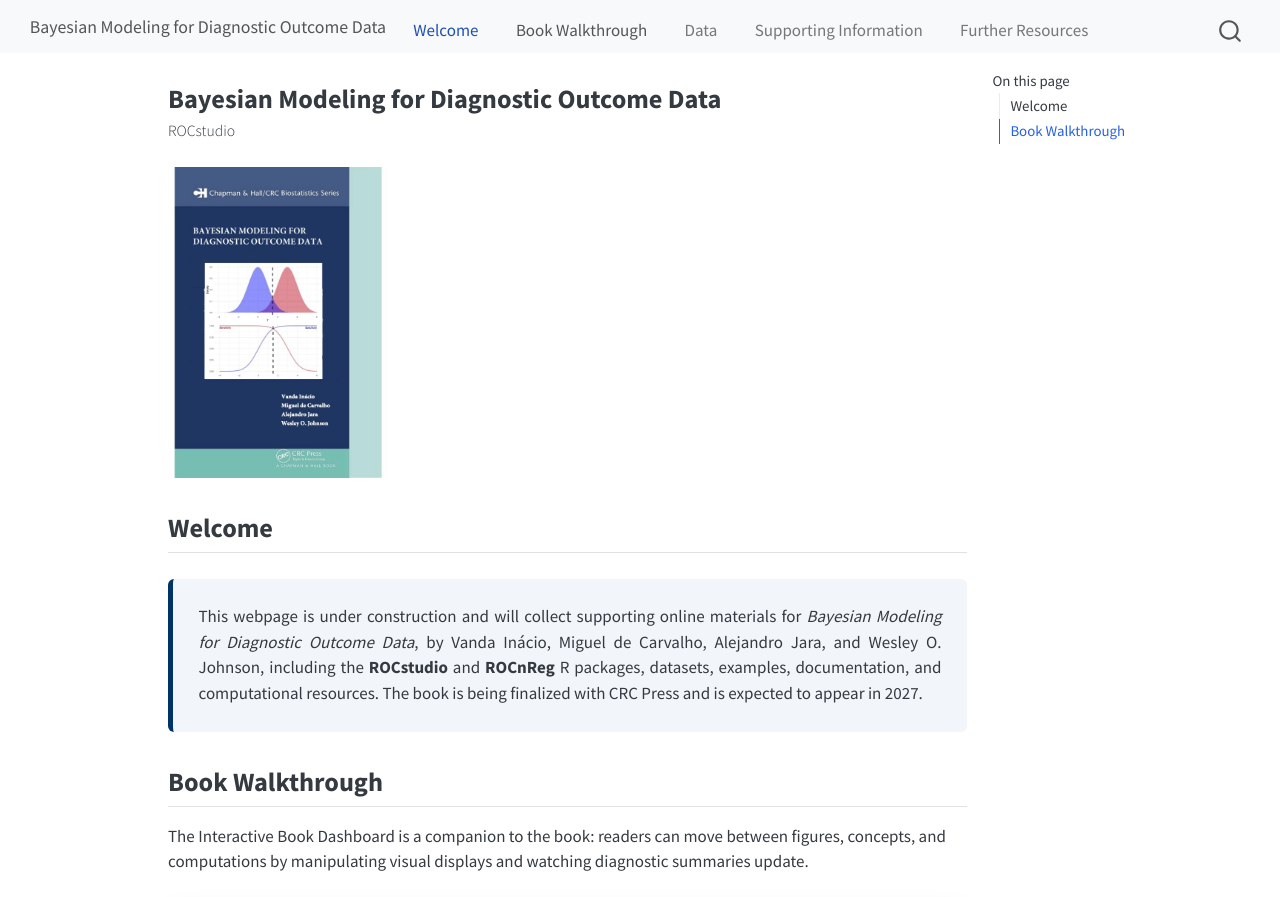
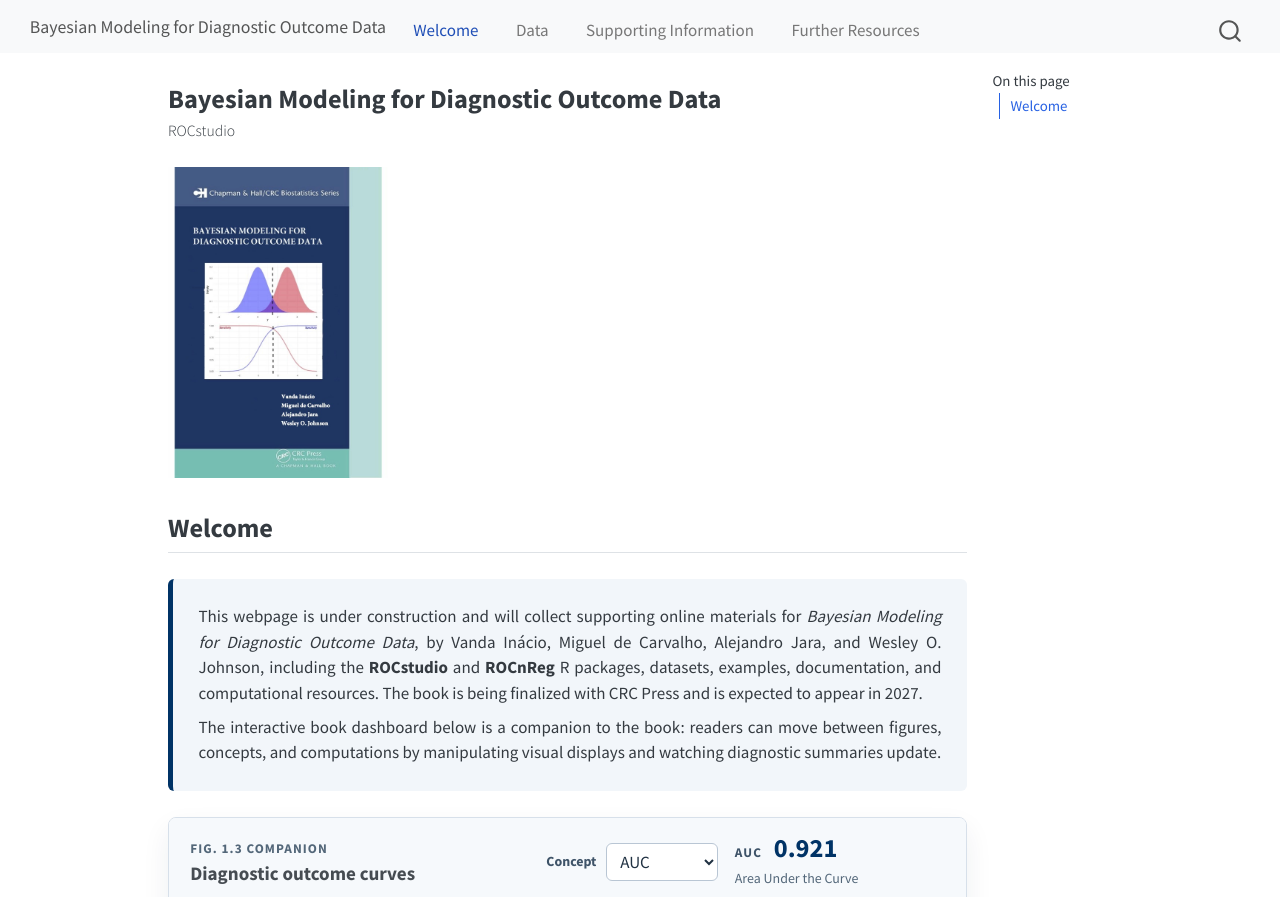
Before and after one commit to BayesStats/rocstudio, a plain HTML site: page index.html in a window 1280 px wide. Shown: the top 897 px of the page. Drawn offline with Linux system fonts and the light colour scheme.

Commit message:
Fold dashboard into welcome section

```diff
--- a/index.html
+++ b/index.html
@@ -132,10 +132,6 @@
 <span class="menu-text">Welcome</span></a>
   </li>
   <li class="nav-item">
-    <a class="nav-link" href="#dashboard">
-<span class="menu-text">Book Walkthrough</span></a>
-  </li>
-  <li class="nav-item">
     <a class="nav-link disabled" href="#" tabindex="-1" aria-disabled="true">
 <span class="menu-text">Data</span></a>
   </li>
@@ -164,7 +160,6 @@
 
   <ul>
   <li><a href="#welcome" id="toc-welcome" class="nav-link active" data-scroll-target="#welcome">Welcome</a></li>
-  <li><a href="#dashboard" id="toc-dashboard" class="nav-link" data-scroll-target="#dashboard">Book Walkthrough</a></li>
   </ul>
 </nav>
     </div>
@@ -246,6 +241,7 @@
 <!-- <strong>About the book</strong>  -->
 <div class="justify">
 <p>This webpage is under construction and will collect supporting online materials for <em>Bayesian Modeling for Diagnostic Outcome Data</em>, by Vanda Inácio, Miguel de Carvalho, Alejandro Jara, and Wesley O. Johnson, including the <strong>ROCstudio</strong> and <strong>ROCnReg</strong> R packages, datasets, examples, documentation, and computational resources. The book is being finalized with CRC Press and is expected to appear in 2027.</p>
+<p>The interactive book dashboard below is a companion to the book: readers can move between figures, concepts, and computations by manipulating visual displays and watching diagnostic summaries update.</p>
 </div>
 </div>
 <!--
@@ -264,10 +260,6 @@
 
 
 
-</section>
-<section id="dashboard" class="level2">
-<h2 class="anchored" data-anchor-id="dashboard">Book Walkthrough</h2>
-<p>The Interactive Book Dashboard is a companion to the book: readers can move between figures, concepts, and computations by manipulating visual displays and watching diagnostic summaries update.</p>
 <div id="fig13-dashboard" class="roc-dashboard">
   <div class="roc-dashboard-bar">
     <div>
```
